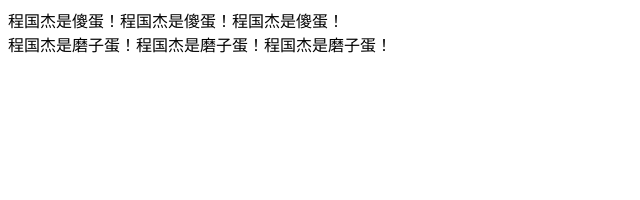
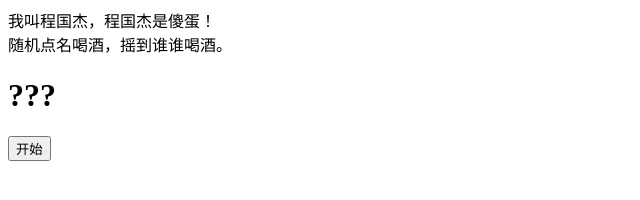
Before and after one commit to litianyangz/spectre, a plain HTML site: page index.html in a window 1280 px wide. Shown: the whole page, without its empty margins (0-640 px from the left). Drawn offline with Linux system fonts and the light colour scheme.

Commit message:
Update index.html

```diff
--- a/index.html
+++ b/index.html
@@ -6,7 +6,31 @@
     <title>魔影</title>
 </head>
 <body>
-    <div>程国杰是傻蛋！程国杰是傻蛋！程国杰是傻蛋！</div>
-    <div>程国杰是磨子蛋！程国杰是磨子蛋！程国杰是磨子蛋！</div>
+    <div>我叫程国杰，程国杰是傻蛋！</div>
+    <div>随机点名喝酒，摇到谁谁喝酒。</div>
+    <h1 class="userNmae">???</h1>
+    <button class="btn" onclick="beging()">开始</button>
+    <script type="text/javascript">
+        var mathArr = ['程国杰','张艺潇','贾成磊','魏浩男','李天阳','杨康','李国国'];
+        let doc = document.getElementsByClassName('userNmae')[0];
+        let btn = document.getElementsByClassName('btn')[0];
+        let timers = null;
+        let state = true;
+        function beging() {
+            if (timers) clearInterval(timers);
+            if (state) {
+                timers = setInterval(() => {
+                    var s = Math.round(Math.random() * (mathArr.length - 1));
+                    doc.innerHTML = mathArr[s];
+                }, 30);
+                state = false;
+                btn.innerHTML = '暂停';
+            } else {
+                state = true;
+                btn.innerHTML = '开始';
+                clearInterval(timers);
+            }
+        }
+    </script>
 </body>
 </html>
```
